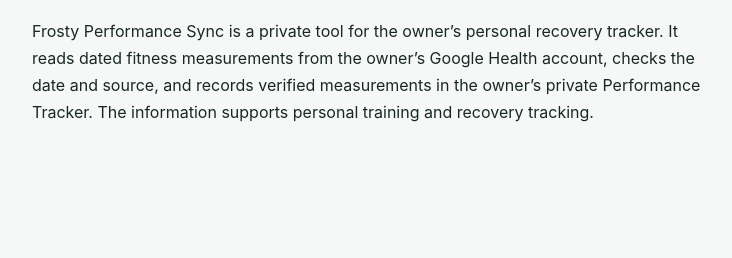
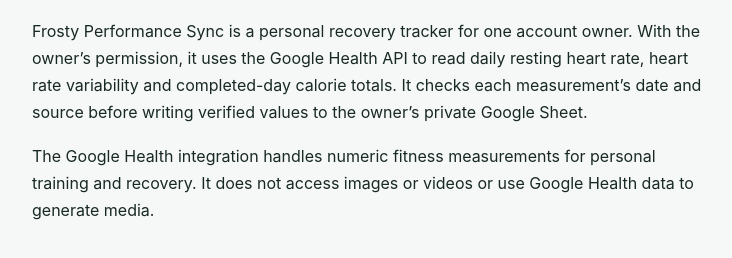
Before and after one commit to frostyy39/frostyy39.github.io, a plain HTML site: page index.html in a window 1280 px wide. Shown: the part 218-476 px from the top of the page, without its empty margins (272-1004 px from the left). Drawn offline with Linux system fonts and the light colour scheme.

Commit message:
Clarify the personal fitness integration and Google Health data use

```diff
--- a/index.html
+++ b/index.html
@@ -5,7 +5,7 @@
   <meta charset="utf-8">
   <meta name="viewport" content="width=device-width, initial-scale=1">
   <meta name="robots" content="noindex, nofollow">
-  <title>Frosty Performance Sync | Frosty Performance Sync</title>
+  <title>Frosty Performance Sync</title>
   <style>
     :root { color-scheme: light; background: #f6f8f7; color: #182922; font-family: "Inter", system-ui, sans-serif; }
     body { margin: 0; }
@@ -21,7 +21,8 @@
   <main>
     <nav aria-label="Frosty Performance Sync"><a href="./index.html" aria-current="page">Home</a> <a href="./privacy.html">Privacy notice</a> <a href="./terms.html">Terms of use</a></nav>
     <h1>Frosty Performance Sync</h1>
-    <p>Frosty Performance Sync is a private tool for the owner’s personal recovery tracker. It reads dated fitness measurements from the owner’s Google Health account, checks the date and source, and records verified measurements in the owner’s private Performance Tracker. The information supports personal training and recovery tracking.</p>
+    <p>Frosty Performance Sync is a personal recovery tracker for one account owner. With the owner’s permission, it uses the Google Health API to read daily resting heart rate, heart rate variability and completed-day calorie totals. It checks each measurement’s date and source before writing verified values to the owner’s private Google Sheet.</p>
+    <p>The Google Health integration handles numeric fitness measurements for personal training and recovery. It does not access images or videos or use Google Health data to generate media.</p>
   </main>
 </body>
 </html>
```
